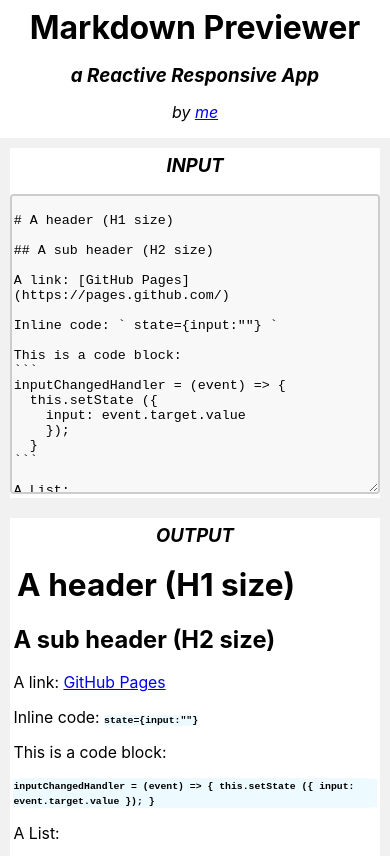
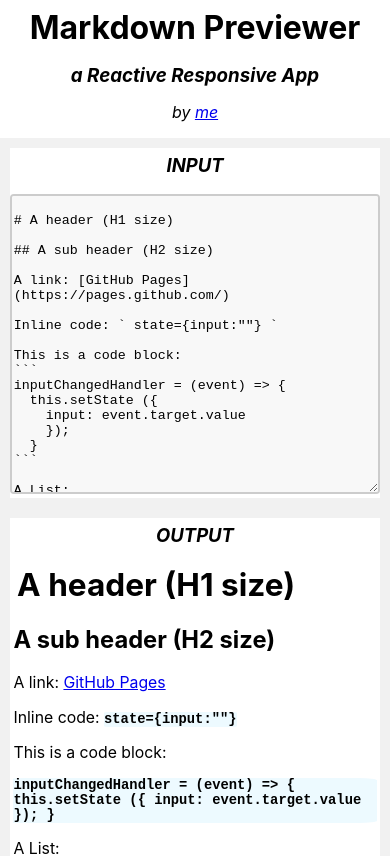
Before and after one commit to DiegoGorgazzi/markdown-previewer, a React (Create React App) app: page / in a window 390 px wide. Shown: the top 856 px of the page. Built offline with nearby package versions, Linux system fonts and the light colour scheme.

Commit message:
Fix Code font size for Mobile

```diff
--- a/src/components/Markdown/Markdown.css
+++ b/src/components/Markdown/Markdown.css
@@ -45,7 +45,7 @@ blockquote {
 code {
   background-color: #edfaff;
   height: auto;
-  font-size: calc(2px + 2vmin);
+  font-size: calc(6px + 2vmin);
   white-space: normal;
   border-radius: 5%;
   font-family: "Courier New";
```
